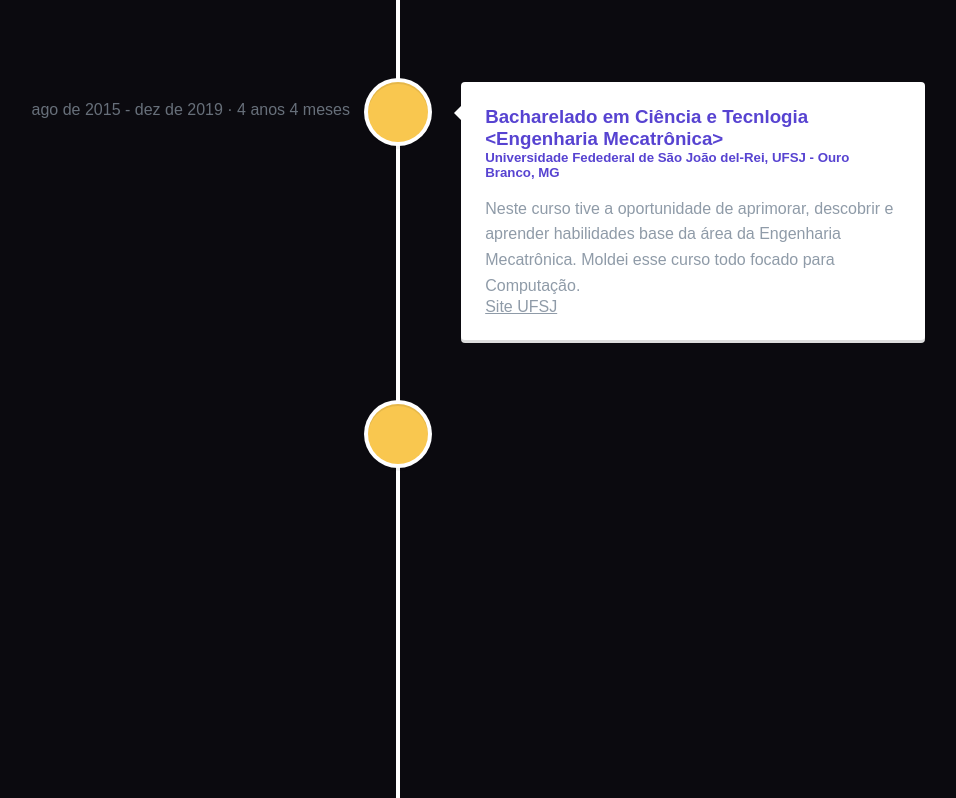
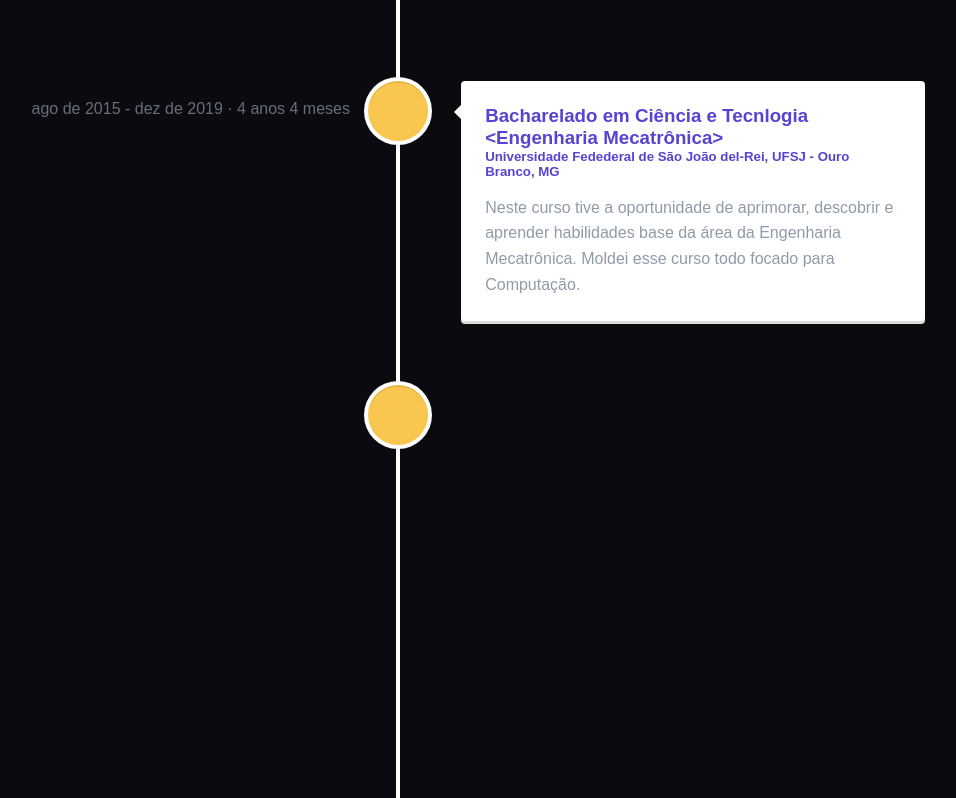
Before and after one commit to DIGOARTHUR/my-personal-page2.0, a Next.js app: page /University in a window 1280 px wide. Shown: the part 3372-4170 px from the top of the page, without its empty margins (242-1198 px from the left). Built offline with nearby package versions, Linux system fonts and the light colour scheme.

Commit message:
fix deploy

```diff
--- a/src/components/Timeline/index.tsx
+++ b/src/components/Timeline/index.tsx
@@ -41,14 +41,7 @@ export default function Timeline() {
                                 <p className={styles.description}>{element.description}</p>
                                 {element.type==='Monitoria'|| element.type==='EmpresaJr'|| element.type==='Extensao'?<p>Atividade: {element.activity} </p>  :``}
                                 {element.type==='Monitoria'||element.type==='Pesquisa'?<p>Orientador: {element.advisor} </p>  :``}
-                                {showButton && (
-                                    <a
-                                        className={`button ${isWorkIcon ? styles.workButton : styles.schoolButton}`}
-                                        href="/"
-                                    >
-                                        {element.buttonText}
-                                    </a>
-                                )}
+
                             </VerticalTimelineElement>
                         )
                     })
```
